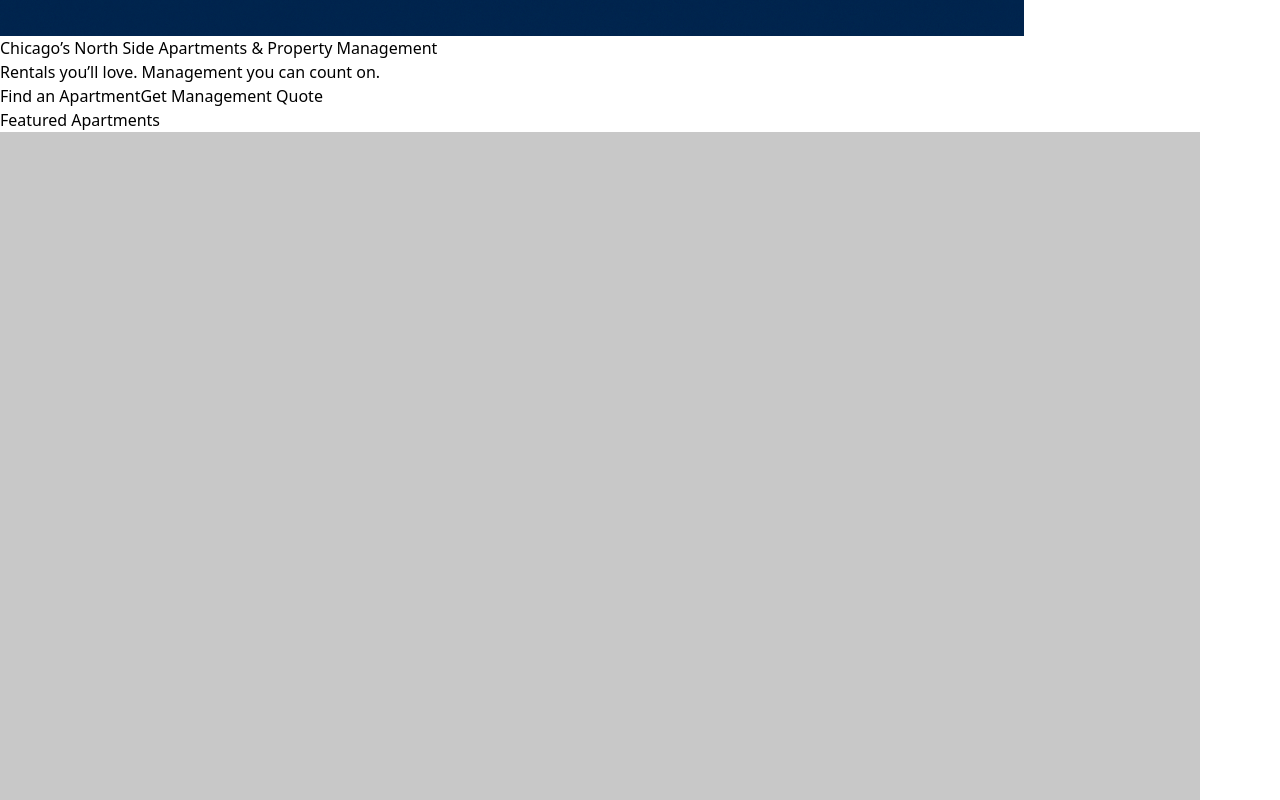
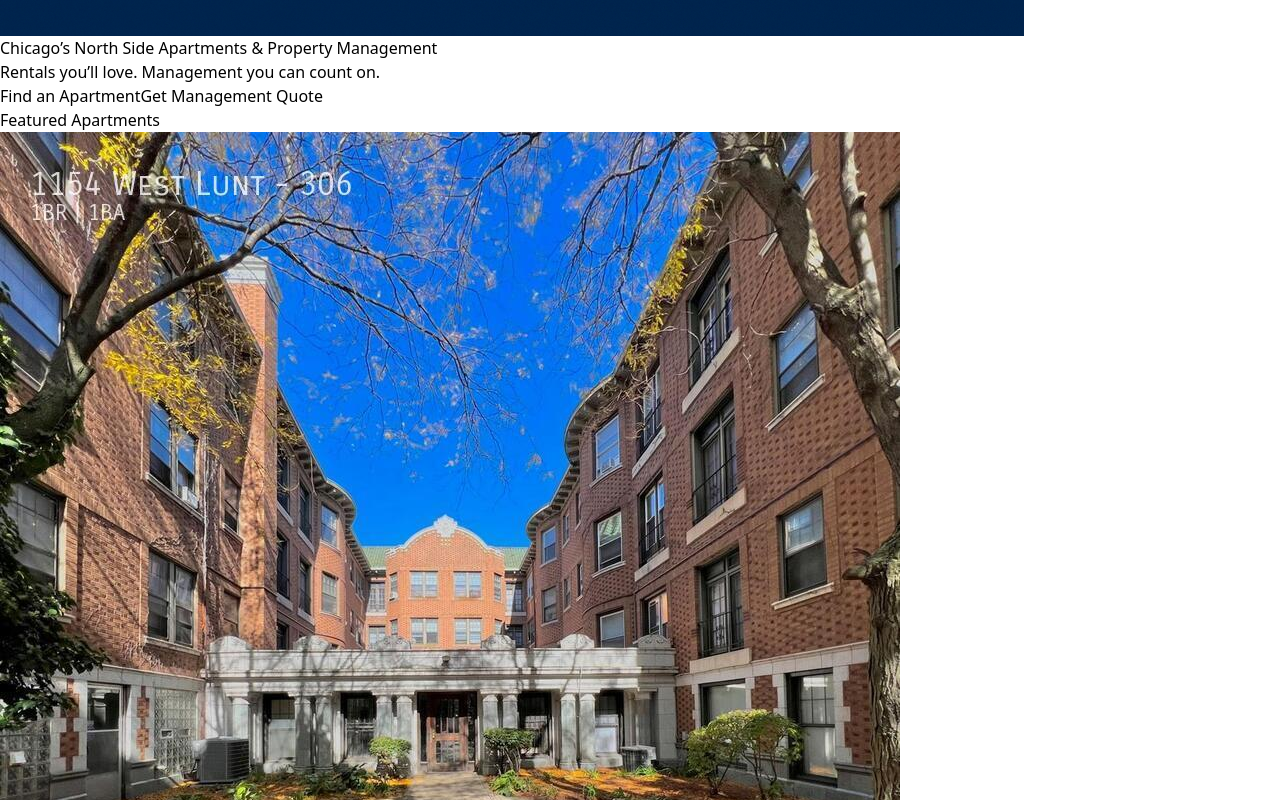
Before and after one commit to wmax1999-bot/lastwinnemac, a Next.js app: page / in a window 1280 px wide. Shown: the part 2860-3660 px from the top of the page. Built offline with nearby package versions, Linux system fonts and the light colour scheme.

Commit message:
Update page.jsx

```diff
--- a/app/page.jsx
+++ b/app/page.jsx
@@ -1,6 +1,6 @@
 export default function Page() {
   const featured = [
-    { addr: "1154 W Lunt Ave", specs: "1 Bed • 1 Bath • $1,295/mo", img: "/stock-chicago-apt-1.jpg" },
+    { addr: "1154 W Lunt Ave", specs: "1 Bed • 1 Bath • $1,295/mo", img: "/Lunt-photo-front.jpg" },
     { addr: "1340 W Winnemac Ave", specs: "1 Bed • 1 Bath • $1,425/mo", img: "/stock-chicago-apt-2.jpg" },
     { addr: "1535 W Fargo Ave", specs: "Studio • 1 Bath • $1,095/mo", img: "/stock-chicago-apt-3.jpg" },
   ];
```
